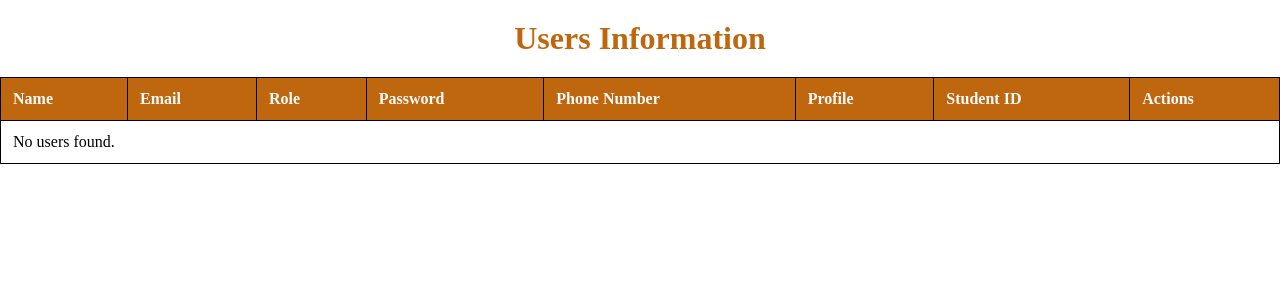
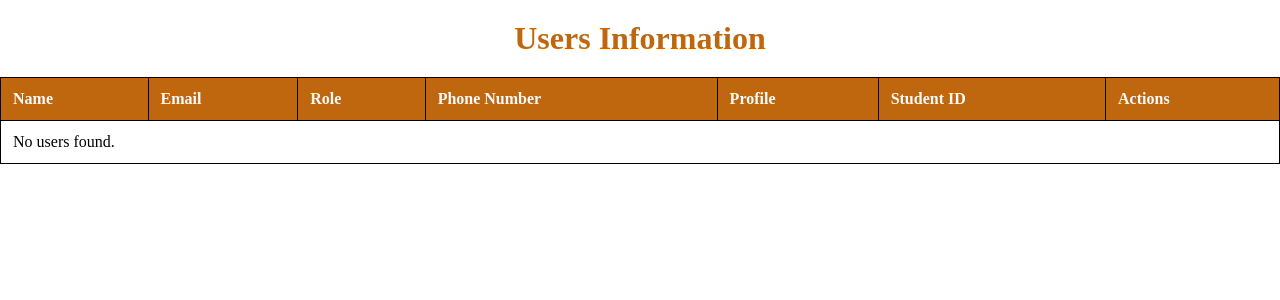
Before and after one commit to Bliss109/Strath_Eats, a PHP site: page /display_users.php in a window 1280 px wide. Shown: the part 21-321 px from the top of the page. Run offline with PHP 8.4, Linux system fonts and the light colour scheme; data that the repository does not hold is empty.

Commit message:
Deleting the Password Row

```diff
--- a/admin/display_users.php
+++ b/admin/display_users.php
@@ -11,7 +11,7 @@ if ($conn->connect_error) {
     die("Connection failed: " . $conn->connect_error);
 }
 
-$query = "SELECT u.user_id, u.name, u.email, ut.role, u.password, u.phone_number, u.student_id
+$query = "SELECT u.user_id, u.name, u.email, ut.role, u.phone_number, u.student_id
           FROM users u
           JOIN users ut ON u.user_id = ut.user_id";
 $result = $conn->query($query);
@@ -45,7 +45,6 @@ $conn->close();
                 <th>Name</th>
                 <th>Email</th>
                 <th>Role</th>
-                <th>Password</th>
                 <th>Phone Number</th>
                 <th>Profile</th>
                 <th>Student ID</th>
@@ -59,7 +58,6 @@ $conn->close();
                         <td><?php echo htmlspecialchars($user['name']); ?></td>
                         <td><?php echo htmlspecialchars($user['email']); ?></td>
                         <td><?php echo htmlspecialchars($user['role']); ?></td>
-                        <td><?php echo htmlspecialchars($user['password']); ?></td>
                         <td><?php echo htmlspecialchars($user['phone_number']); ?></td>
                         <?php if (!empty($user['profile_picture'])): ?>
                                 <img src="Uploads/<?php echo htmlspecialchars($user['profile_picture']); ?>" alt="Profile Picture" style="width:25px;height:25px;">
```
